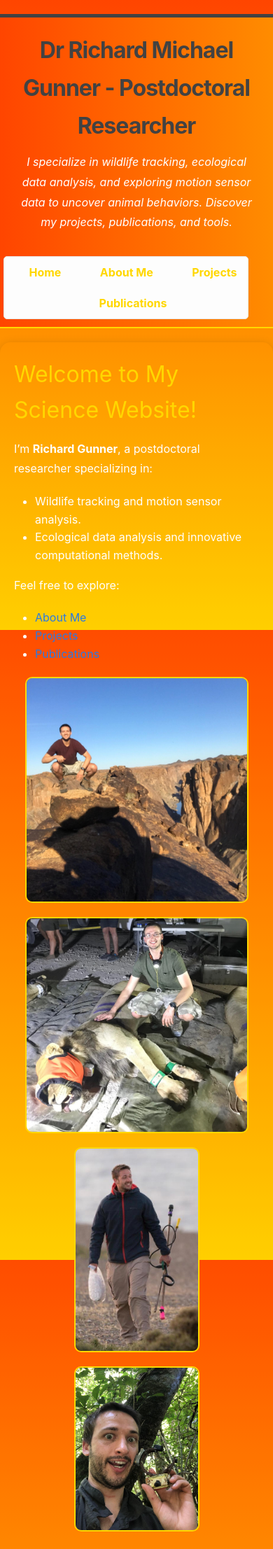
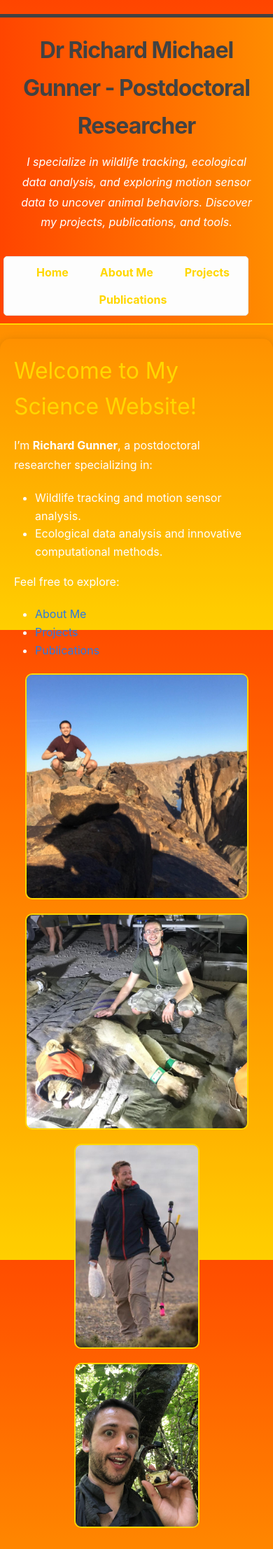
Before and after one commit to Richard6195/my-website, a Jekyll site: the page built from index.md, in a window 390 px wide. Shown: the top 2213 px of the page at 70% size. Built offline with Jekyll 4.4.1, drawn with Linux system fonts in a browser that asks for light colours.

```diff
--- a/_sass/minima/_custom.scss
+++ b/_sass/minima/_custom.scss
@@ -36,7 +36,7 @@ body {
   display: flex;
   justify-content: center;
   flex-wrap: wrap; /* Allows links to move to the next line if needed */
-  gap: 10px;
+  gap: 5px;
   margin-top: 5px;
   padding: 5px 0;
   z-index: 5; /* Ensure navigation stays on top */
@@ -138,14 +138,4 @@ img, video {
   .image-row img, .video-row video {
     max-width: 100%;
   }
-  .site-nav {
-    justify-content: space-evenly; /* Spread items evenly */
-  }
-  .site-nav .page-link {
-    display: inline-block; /* Ensure links don't overlap */
-    background: none; /* Remove any default background */
-    padding: 5px 10px; /* Adjust padding if needed */
-    box-shadow: none; /* Remove any shadow */
-    border: none; /* Ensure no border is applied */
-  }
 }
```
